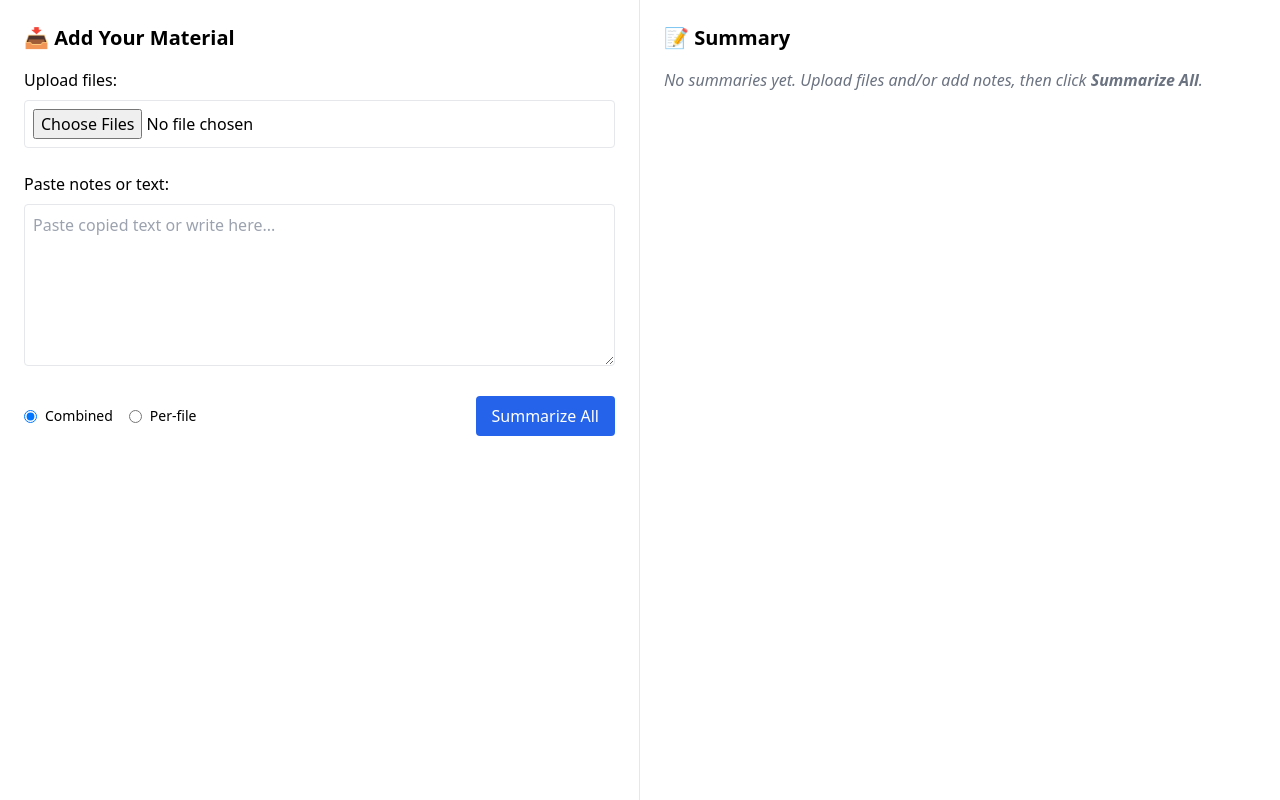
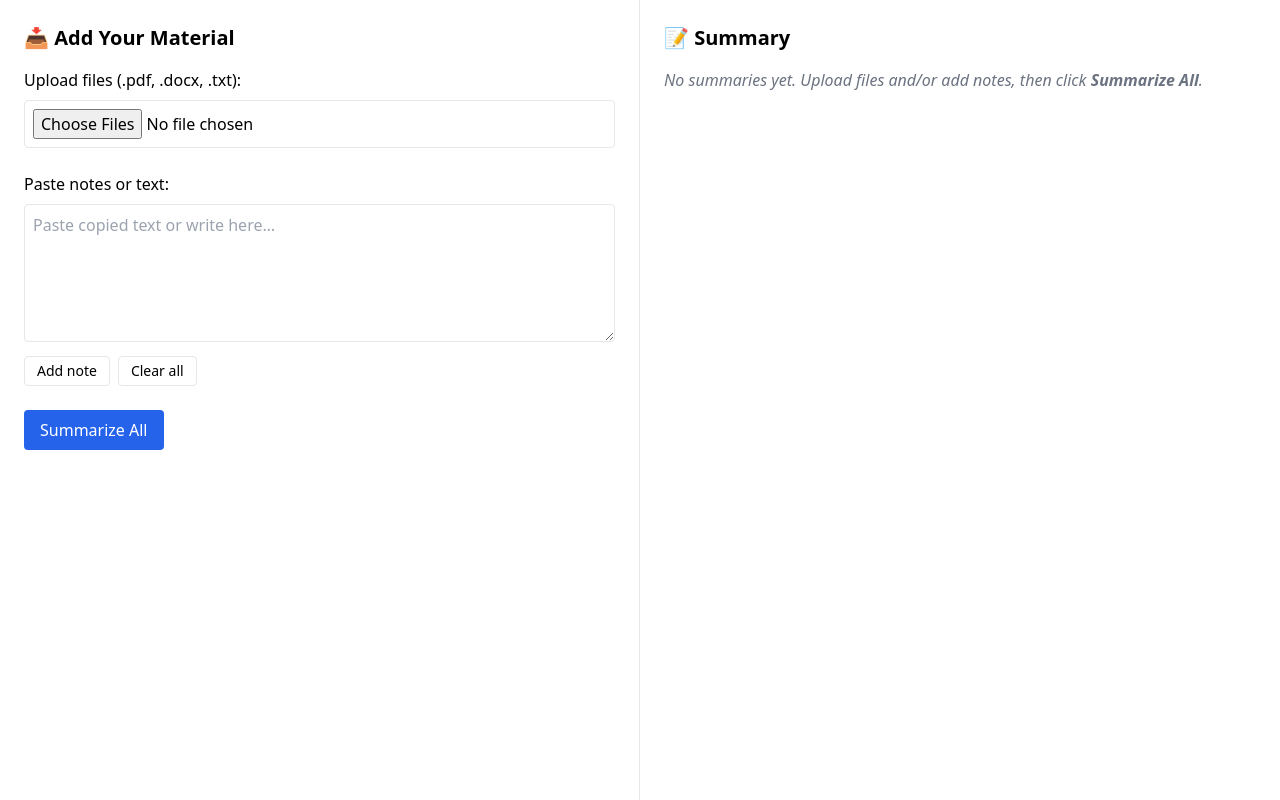
Before and after one commit to billinterop/ai-writing-assistant-phase1, a React (Create React App) app in the folder phase2-gather/: page / in a window 1280 px wide. Built offline with nearby package versions, Linux system fonts and the light colour scheme.

Commit message:
Phase 2: multi-upload, notes, chips, and Summarize All

```diff
--- a/phase2-gather/src/Phase2Gather.jsx
+++ b/phase2-gather/src/Phase2Gather.jsx
@@ -1,123 +1,112 @@
+// src/Phase2Gather.jsx
 import React, { useState } from "react";
 
 export default function Phase2Gather() {
   // Inputs
   const [files, setFiles] = useState([]);
-  const [notes, setNotes] = useState([]); // array of note chunks
+  const [notes, setNotes] = useState([]); // array of strings
 
   // Output + UI state
-  const [results, setResults] = useState([]); // [{ name, bullets: [] }]
-  const [combinedBullets, setCombinedBullets] = useState([]);
-  const [mode, setMode] = useState("combined"); // 'combined' | 'per-file'
+  const [summaryText, setSummaryText] = useState(""); // raw text from server
   const [isSummarizing, setIsSummarizing] = useState(false);
   const [error, setError] = useState("");
+  const [mode, setMode] = useState("combined"); // reserved for future per-file view
 
-  // ========== Input handlers ==========
+  // ------------ File handlers ------------
   const handleFileChange = (e) => {
     const newFiles = Array.from(e.target.files || []);
-    if (newFiles.length === 0) return;
-    setFiles((prev) => [...prev, ...newFiles]);
+    if (newFiles.length) setFiles((prev) => [...prev, ...newFiles]);
   };
 
-  const removeFile = (index) => {
-    setFiles((prev) => prev.filter((_, i) => i !== index));
+  const removeFile = (idx) => {
+    setFiles((prev) => prev.filter((_, i) => i !== idx));
   };
 
-  const clearAllInputs = () => {
+  const clearAll = () => {
     setFiles([]);
     setNotes([]);
-    setResults([]);
-    setCombinedBullets([]);
+    setSummaryText("");
     setError("");
   };
 
-  // ========== Server call (single item) ==========
-  async function summarizeOne(fileLike) {
+  // ------------ Notes handlers ------------
+  const [noteDraft, setNoteDraft] = useState("");
+  const addNote = () => {
+    const val = noteDraft.trim();
+    if (!val) return;
+    setNotes((prev) => [...prev, val]);
+    setNoteDraft("");
+  };
+  const removeNote = (idx) => {
+    setNotes((prev) => prev.filter((_, i) => i !== idx));
+  };
+
+  // ------------ Summarize All (multipart) ------------
+  const summarizeAll = async () => {
+    setError("");
+    setSummaryText("");
+    setIsSummarizing(true);
+
+    try {
       const form = new FormData();
-    form.append("file", fileLike, fileLike.name || "upload.bin");
+
+      // Append each file under field name "file"
+      files.forEach((f) => form.append("file", f));
+
+      // Append each note under field name "note"
+      notes.forEach((n) => {
+        if (typeof n === "string" && n.trim()) form.append("note", n.trim());
+      });
+
+      // Quick guard to help users
+      if (files.length === 0 && notes.length === 0) {
+        setIsSummarizing(false);
+        setError("Please add at least one file or a note before summarizing.");
+        return;
+      }
 
       const res = await fetch("/.netlify/functions/summarize", {
         method: "POST",
-      body: form,
+        body: form, // DO NOT set Content-Type; the browser sets boundary
       });
 
-    if (!res.ok) {
-      // Try to surface server JSON error if present
-      let msg = `Summarize failed (${res.status})`;
+      const text = await res.text();
+      let data = {};
       try {
-        const t = await res.text();
-        const j = JSON.parse(t);
-        if (j?.error) msg = j.error;
-      } catch {}
-      throw new Error(msg);
+        data = JSON.parse(text);
+      } catch {
+        // If the function returns non-JSON, show the raw text for debugging
+        if (!res.ok) throw new Error(text || `Summarize failed (${res.status})`);
+        data = { summary: text };
       }
 
-    const data = await res.json(); // { summary: "• bullet\n• bullet\n..." }
-    const bullets = (data.summary || "")
-      .split("\n")
-      .map((s) => s.replace(/^[-•\s]+/, "").trim())
-      .filter(Boolean);
-
-    return bullets;
+      if (!res.ok) {
+        throw new Error(data?.error || `Summarize failed (${res.status})`);
       }
 
-  // ========== Summarize all (files + optional notes) ==========
-  const handleSummarizeClick = async () => {
-    try {
-      setIsSummarizing(true);
-      setError("");
-      setResults([]);
-      setCombinedBullets([]);
-
-      // Build work list from files + a synthetic notes file (if any)
-      const work = [...files];
-
-      if (notes.length > 0) {
-        const mergedNotes = notes.join("\n\n");
-        const notesBlob = new Blob([mergedNotes], { type: "text/plain" });
-        // give the Blob a name so UI shows it clearly
-        notesBlob.name = "notes.txt";
-        work.push(notesBlob);
-      }
-
-      if (work.length === 0) {
-        setError("Please add at least one file or some notes.");
-        return;
-      }
-
-      const all = [];
-      // Sequential loop for clarity; can switch to Promise.all if desired
-      for (const f of work) {
-        const bullets = await summarizeOne(f);
-        all.push({ name: f.name || "notes.txt", bullets });
-      }
-
-      setResults(all);
-      const merged = [...new Set(all.flatMap((r) => r.bullets))];
-      setCombinedBullets(merged);
+      setSummaryText(data.summary || "(No summary)");
     } catch (e) {
-      console.error(e);
-      setError(e.message || "Something went wrong.");
+      setError(e.message || String(e));
     } finally {
       setIsSummarizing(false);
     }
   };
 
-  // ========== Right panel helpers ==========
-  const buildTextForExport = () => {
-    return mode === "combined"
-      ? ["Key Points from Your Material:", ...combinedBullets.map((b) => `• ${b}`)].join("\n")
-      : results
-          .map((r) => [`# ${r.name}`, ...r.bullets.map((b) => `• ${b}`)].join("\n"))
-          .join("\n\n");
+  // ------------ Helpers: copy / download / insert ------------
+  const buildExportText = () => {
+    return summaryText || "";
   };
 
   const handleCopy = () => {
-    navigator.clipboard.writeText(buildTextForExport());
+    const t = buildExportText();
+    if (!t) return;
+    navigator.clipboard.writeText(t);
   };
 
   const handleDownload = () => {
-    const blob = new Blob([buildTextForExport()], { type: "text/plain" });
+    const t = buildExportText();
+    if (!t) return;
+    const blob = new Blob([t], { type: "text/plain" });
     const url = URL.createObjectURL(blob);
     const a = document.createElement("a");
     a.href = url;
@@ -129,14 +118,16 @@ export default function Phase2Gather() {
   const handleInsertIntoDraft = () => {
     const payload = {
       mode,
-      combinedBullets,
-      results,
+      summaryText,
+      files: files.map((f) => f.name),
+      notes,
       savedAt: new Date().toISOString(),
     };
     localStorage.setItem("phase3_seed_summary", JSON.stringify(payload));
     alert("Saved for Phase 3.");
   };
 
+  // ------------ Render ------------
   return (
     <div className="flex h-screen bg-white">
       {/* Left Panel – Upload and Notes */}
@@ -145,7 +136,7 @@ export default function Phase2Gather() {
 
         {/* Upload */}
         <div className="mb-6">
-          <label className="block font-medium mb-2">Upload files:</label>
+          <label className="block font-medium mb-2">Upload files (.pdf, .docx, .txt):</label>
           <input
             type="file"
             accept=".pdf,.docx,.txt"
@@ -154,64 +145,73 @@ export default function Phase2Gather() {
             className="border p-2 rounded w-full"
           />
 
-          <ul className="mt-2 text-sm text-gray-600 space-y-2">
+          {/* File chips */}
+          {files.length > 0 && (
+            <div className="mt-2 flex flex-wrap gap-2">
               {files.map((file, idx) => (
-              <li
+                <span
                   key={idx}
-                className="flex items-center justify-between border rounded p-2"
+                  className="inline-flex items-center gap-2 px-2 py-1 rounded-full border text-sm"
                 >
-                <span className="truncate">{file.name}</span>
+                  <span className="truncate max-w-[220px]">{file.name}</span>
                   <button
-                  className="ml-3 px-2 py-0.5 text-xs bg-red-100 text-red-600 rounded hover:bg-red-200"
+                    className="text-gray-600 hover:text-red-600"
                     onClick={() => removeFile(idx)}
-                  title="Remove file"
+                    title="Remove"
                   >
                     ✕
                   </button>
-              </li>
+                </span>
               ))}
-          </ul>
+            </div>
+          )}
         </div>
 
         {/* Notes */}
-        <div className="mb-4">
+        <div className="mb-6">
           <label className="block font-medium mb-2">Paste notes or text:</label>
           <textarea
-            placeholder="Paste copied text or write here..."
-            rows={6}
+            value={noteDraft}
+            onChange={(e) => setNoteDraft(e.target.value)}
+            placeholder="Paste copied text or write here…"
+            rows={5}
             className="border p-2 rounded w-full"
-            onBlur={(e) => {
-              const value = e.target.value.trim();
-              if (value) {
-                setNotes((prev) => [...prev, value]);
-                e.target.value = "";
-              }
-            }}
           />
+          <div className="mt-2 flex gap-2">
+            <button
+              className="px-3 py-1 text-sm border rounded"
+              onClick={addNote}
+              disabled={!noteDraft.trim()}
+            >
+              Add note
+            </button>
+            <button className="px-3 py-1 text-sm border rounded" onClick={clearAll}>
+              Clear all
+            </button>
+          </div>
+
+          {/* Note list */}
           {notes.length > 0 && (
-            <ul className="mt-2 text-sm text-gray-600 list-disc pl-5">
-              {notes.map((_, idx) => (
-                <li key={idx}>Note #{idx + 1}</li>
+            <ul className="mt-3 space-y-2">
+              {notes.map((n, idx) => (
+                <li key={idx} className="flex items-start gap-2">
+                  <span className="mt-1 text-gray-500">•</span>
+                  <div className="flex-1 text-sm text-gray-700 whitespace-pre-wrap">{n}</div>
+                  <button
+                    className="text-xs text-gray-600 hover:text-red-600"
+                    onClick={() => removeNote(idx)}
+                    title="Remove note"
+                  >
+                    Remove
+                  </button>
+                </li>
               ))}
             </ul>
           )}
         </div>
 
-        {/* Clear All (only if there’s something to clear) */}
-        {(files.length > 0 || notes.length > 0) && (
-          <div className="mt-4">
-            <button
-              className="px-3 py-1 text-sm border rounded text-gray-600 hover:bg-gray-100"
-              onClick={clearAllInputs}
-            >
-              Clear All
-            </button>
-          </div>
-        )}
-
-        {/* View toggle + Summarize */}
-        <div className="mt-6 flex items-center gap-4">
-          <div className="flex items-center gap-4">
+        {/* (Optional) View mode reserved for later */}
+        <div className="mt-2 hidden">
           <label className="flex items-center gap-2 text-sm">
             <input
               type="radio"
@@ -222,21 +222,12 @@ export default function Phase2Gather() {
             />
             Combined
           </label>
-            <label className="flex items-center gap-2 text-sm">
-              <input
-                type="radio"
-                name="viewmode"
-                value="per-file"
-                checked={mode === "per-file"}
-                onChange={() => setMode("per-file")}
-              />
-              Per‑file
-            </label>
         </div>
 
+        <div className="mt-4">
           <button
-            className="ml-auto px-4 py-2 bg-blue-600 text-white rounded hover:bg-blue-700 disabled:opacity-50"
-            onClick={handleSummarizeClick}
+            className="px-4 py-2 bg-blue-600 text-white rounded hover:bg-blue-700 disabled:opacity-50"
+            onClick={summarizeAll}
             disabled={isSummarizing}
           >
             {isSummarizing ? "Summarizing…" : "Summarize All"}
@@ -250,14 +241,14 @@ export default function Phase2Gather() {
 
         {error && <div className="text-sm text-red-600 mb-3">{error}</div>}
 
-        {!isSummarizing && results.length === 0 ? (
+        {!isSummarizing && !summaryText ? (
           <p className="text-gray-500 italic">
             No summaries yet. Upload files and/or add notes, then click <b>Summarize All</b>.
           </p>
         ) : null}
 
         {/* Actions */}
-        {(combinedBullets.length > 0 || results.length > 0) && (
+        {summaryText && (
           <div className="flex gap-2 mb-3">
             <button className="px-3 py-1 text-sm border rounded" onClick={handleCopy}>
               Copy
@@ -274,31 +265,10 @@ export default function Phase2Gather() {
         {/* Loading */}
         {isSummarizing && <div className="text-sm text-gray-600 mb-3">Summarizing…</div>}
 
-        {/* Combined view */}
-        {!isSummarizing && mode === "combined" && combinedBullets.length > 0 && (
-          <div className="bg-gray-50 border rounded p-4">
-            <h4 className="font-medium mb-2">Key Points from Your Material</h4>
-            <ul className="list-disc pl-5 space-y-1">
-              {combinedBullets.map((b, i) => (
-                <li key={i}>{b}</li>
-              ))}
-            </ul>
-          </div>
-        )}
-
-        {/* Per-file view */}
-        {!isSummarizing && mode === "per-file" && results.length > 0 && (
-          <div className="space-y-4">
-            {results.map((r, idx) => (
-              <div key={idx} className="bg-gray-50 border rounded p-4">
-                <h4 className="font-medium mb-2">{r.name}</h4>
-                <ul className="list-disc pl-5 space-y-1">
-                  {r.bullets.map((b, i) => (
-                    <li key={i}>{b}</li>
-                  ))}
-                </ul>
-              </div>
-            ))}
+        {/* Summary content */}
+        {summaryText && (
+          <div className="bg-gray-50 border rounded p-4 whitespace-pre-wrap text-sm">
+            {summaryText}
           </div>
         )}
       </div>
```
Lines whose indentation alone changed are shown as unchanged.
